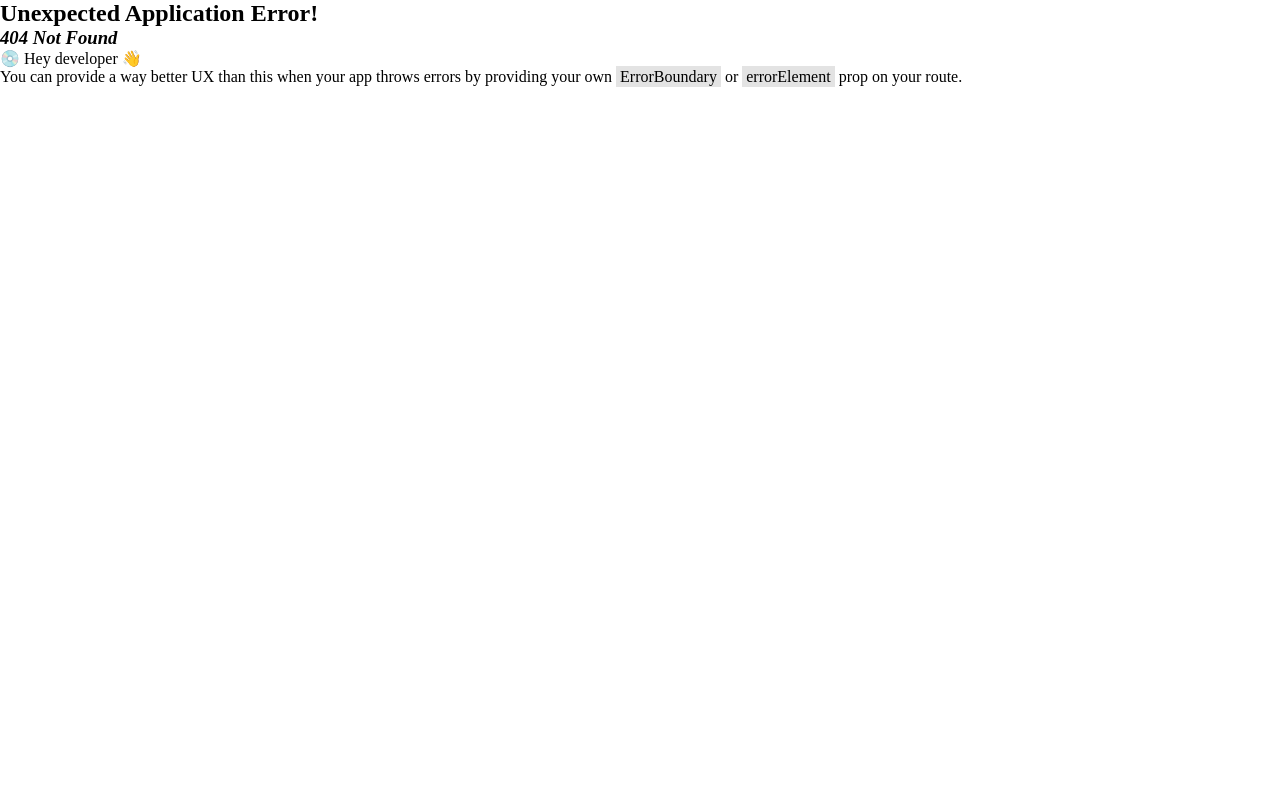
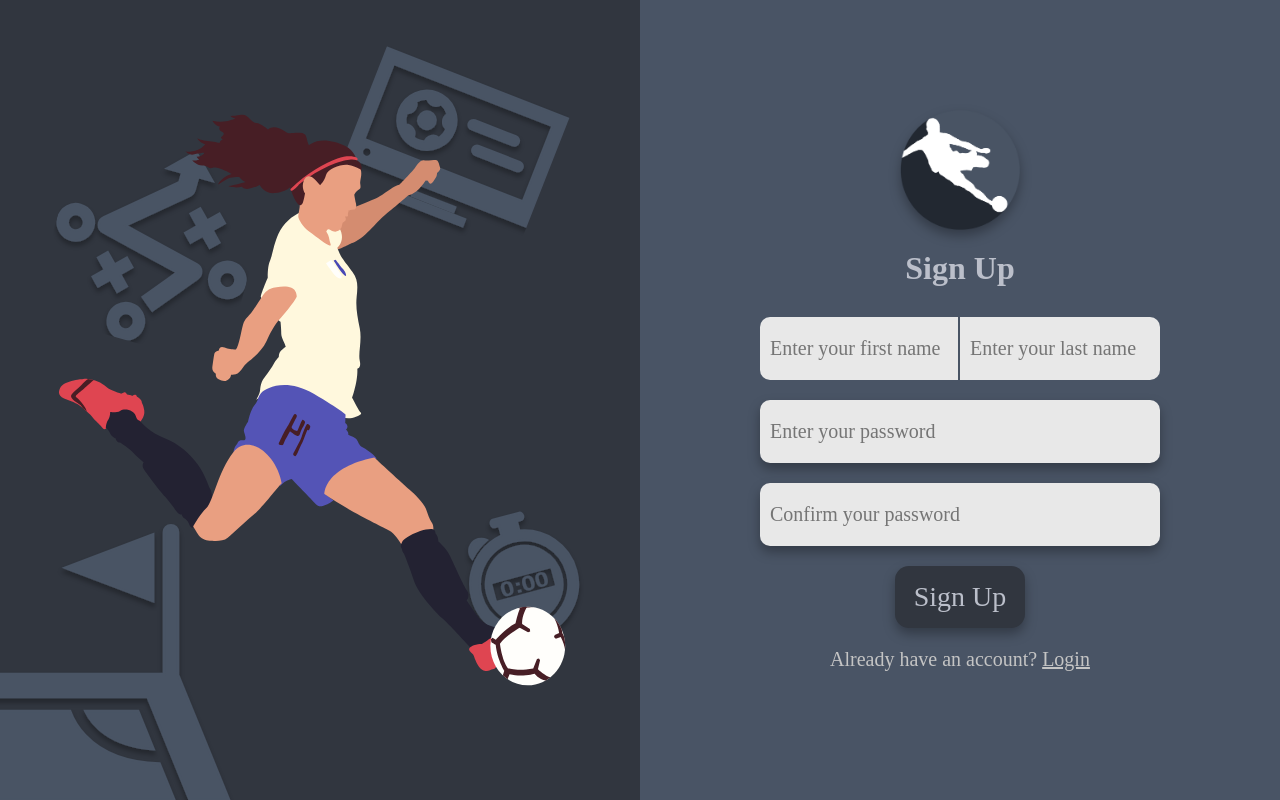
Before and after one commit to ElioFezollari/SportTrackr, a React (Vite) app: page /register/1 in a window 1280 px wide. Before the commit this address had no page. Built offline with nearby package versions, Linux system fonts and the light colour scheme; no server answers; a web font is replaced by a local one.

Commit message:
Changed Registration Form To Match New Auth Changes

```diff
--- a/src/App.jsx
+++ b/src/App.jsx
@@ -39,7 +39,7 @@ function App() {
           element: <Login />,
         },
         {
-          path: "/register",
+          path: "/register/:token",
           element: <Register />,
         },
         {
--- a/src/components/layout/applayout/AppSidebar.jsx
+++ b/src/components/layout/applayout/AppSidebar.jsx
@@ -11,7 +11,7 @@ import { Link } from "react-router";
 import useAuth from "../../../hooks/useAuth";
 function AppSidebar({ isActive, setIsActive }) {
   const { auth } = useAuth();
-  console.log(auth);
+
   const [dashboard, setDashboard] = useState(true);
   const [leagues, setLeagues] = useState(true);
   const [transactions, setTransactions] = useState(true);
--- a/src/pages/Register/Register.jsx
+++ b/src/pages/Register/Register.jsx
@@ -1,5 +1,5 @@
 import React, { useState } from 'react'
-import { Link, useNavigate } from 'react-router'
+import { Link, useNavigate, useParams } from 'react-router'
 import logo from "../../assets/images/Logo3.png"
 import womanKickingBall from "../../assets/images/register/woman-kicking.svg"
 import soccerFlag from "../../assets/images/register/soccer-flag.svg"
@@ -10,7 +10,7 @@ import "../../styles/register.css"
 import { register } from '../../services/auth'
 import useAuth from '../../hooks/useAuth'
 function Register() {
-  const [email,setEmail] = useState("")
+  const {token} = useParams("token")
   const [firstName,setFirstName] = useState("")
   const [lastName,setLastName] = useState("")
   const [password,setPassword] = useState("")
@@ -22,7 +22,8 @@ function Register() {
     e.preventDefault();
     setError("");
     try {
-      const response = await register({ email,firstName,lastName,password,confirmPassword });
+      const response = await register({ firstName,lastName,password,confirmPassword },token);
+
       setAuth({accessToken:response.data.token,roles:response.data.roles})
       if (response.status >= 400 && response.status < 500) {
         setError("Invalid credentials. Please try again.");
@@ -55,7 +56,7 @@ function Register() {
             <div className='register-form'><img src={logo} alt="logo of SportTrackr" />
             <h1>Sign Up </h1>
             <form className='register-form-content' onSubmit={(e)=>handleRegister(e)}>
-            <label htmlFor="" className='email-register' ><input placeholder='Enter your email' type="text" name="email" id="email"  value={email} onChange={(e)=>setEmail(e.target.value)}/></label>
+
               <div className='register-name'>
               <label htmlFor="firstName"><input placeholder='Enter your first name' type="text" name="firstName" id="firstName" value={firstName} onChange={(e)=>setFirstName(e.target.value)} /></label>
               <label htmlFor="lastName"><input placeholder='Enter your last name' type="text" name="lastName" id="lastName" value={lastName} onChange={(e)=>setLastName(e.target.value)} /></label>
--- a/src/services/auth.js
+++ b/src/services/auth.js
@@ -2,8 +2,8 @@ import axios from 'axios'
 const baseUrl = 'http://localhost:5000/v1/auth/'
 
 
-const register = async(credentials)=>{
-  const response = await axios.post(baseUrl + "register",credentials,{
+const register = async(credentials,token)=>{
+  const response = await axios.post(baseUrl + "register/" + token,credentials,{
     withCredentials:true
   })
 
--- a/src/styles/dashboard.css
+++ b/src/styles/dashboard.css
@@ -17,5 +17,7 @@
     .main-stats{
         grid-template-columns: 1fr;
     }
-
+    .main-stats div div:nth-child(1){
+        height: 500px !important;
+    }
 }
--- a/src/styles/register.css
+++ b/src/styles/register.css
@@ -43,7 +43,7 @@
     filter: drop-shadow(0px 6px 6px rgba(0, 0, 0, 0.3));
     margin-bottom: 20px;
 }
-.email-register{
+.register-name{
     margin-top: 20px;
 }
 .register-form-content input[type=submit]{
```
